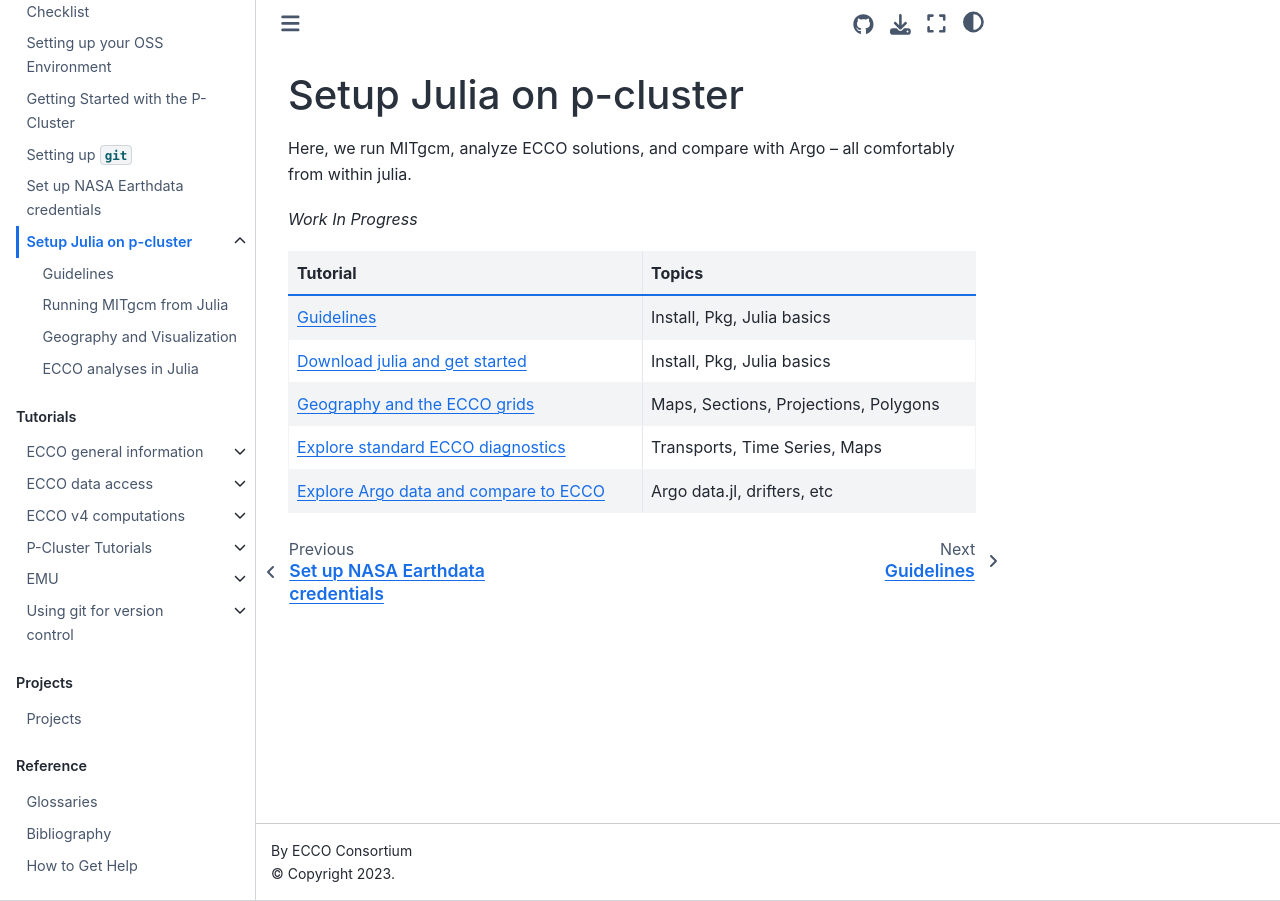
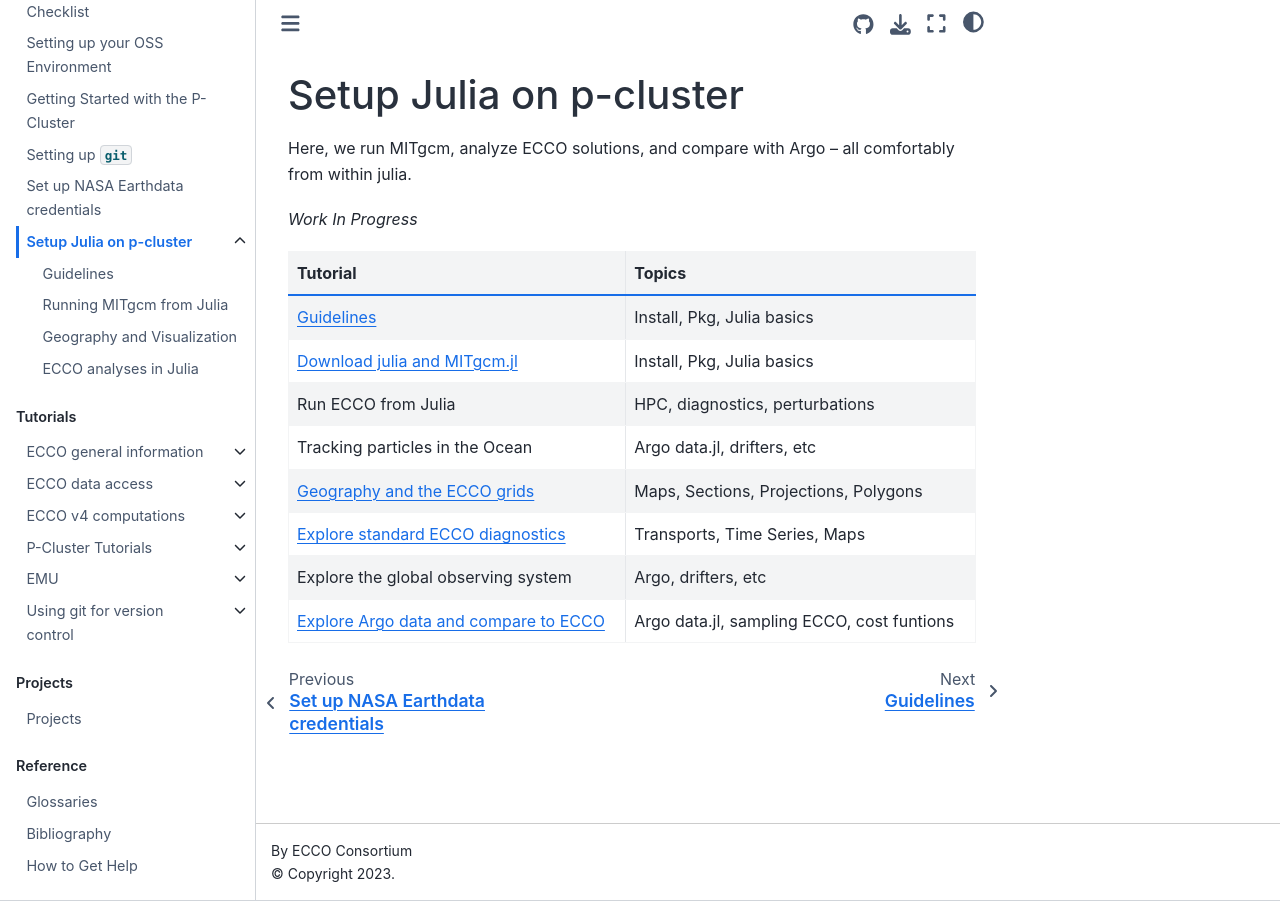
Before and after one commit to ECCO-Hackweek/ecco-2024, a Jupyter Book: the page built from book/tutorials/Julia_setup_index.md, in a window 1280 px wide. Built offline with Jupyter Book 1.0.4 settings and Sphinx 7.4.7 and the Sphinx Book theme 1.1.4, drawn with Linux system fonts in a browser that asks for light colours; pages that are not in the unit, such as notebooks, are missing from menus.

Commit message:
more notebooks

```diff
--- a/book/tutorials/Julia_setup_index.md
+++ b/book/tutorials/Julia_setup_index.md
@@ -7,7 +7,10 @@
 | Tutorial | Topics |
 | -  | - |
 | [Guidelines](./Julia_setup/guidelines.ipynb) | Install, Pkg, Julia basics |
-| [Download julia and get started](./Julia_setup/MITgcm_test_run.ipynb) | Install, Pkg, Julia basics |
+| [Download julia and MITgcm.jl](./Julia_setup/MITgcm_test_run.ipynb) | Install, Pkg, Julia basics |
+| [Run ECCO from Julia](./Julia_setup/MITgcm_run_ECCO4.ipynb) | HPC, diagnostics, perturbations |
+| [Tracking particles in the Ocean](./Julia_setup/particle_tracking.ipynb) | Argo data.jl, drifters, etc |
 | [Geography and the ECCO grids](./Julia_setup/MITgcm_ECCO_grid.ipynb) | Maps, Sections, Projections, Polygons|
 | [Explore standard ECCO diagnostics](./Julia_setup/ECCO_diagnostics.ipynb) | Transports, Time Series, Maps|
-| [Explore Argo data and compare to ECCO](./Julia_setup/ArgoData.ipynb) | Argo data.jl, drifters, etc |
+| [Explore the global observing system](./Julia_setup/GOOS.ipynb) | Argo, drifters, etc |
+| [Explore Argo data and compare to ECCO](./Julia_setup/ArgoData.ipynb) | Argo data.jl, sampling ECCO, cost funtions |
```
Also changed, not shown: book/tutorials/Julia_setup/GOOS.ipynb (added), book/tutorials/Julia_setup/MITgcm_run_ECCO4.ipynb (added), book/tutorials/Julia_setup/particle_tracking.ipynb (added).
